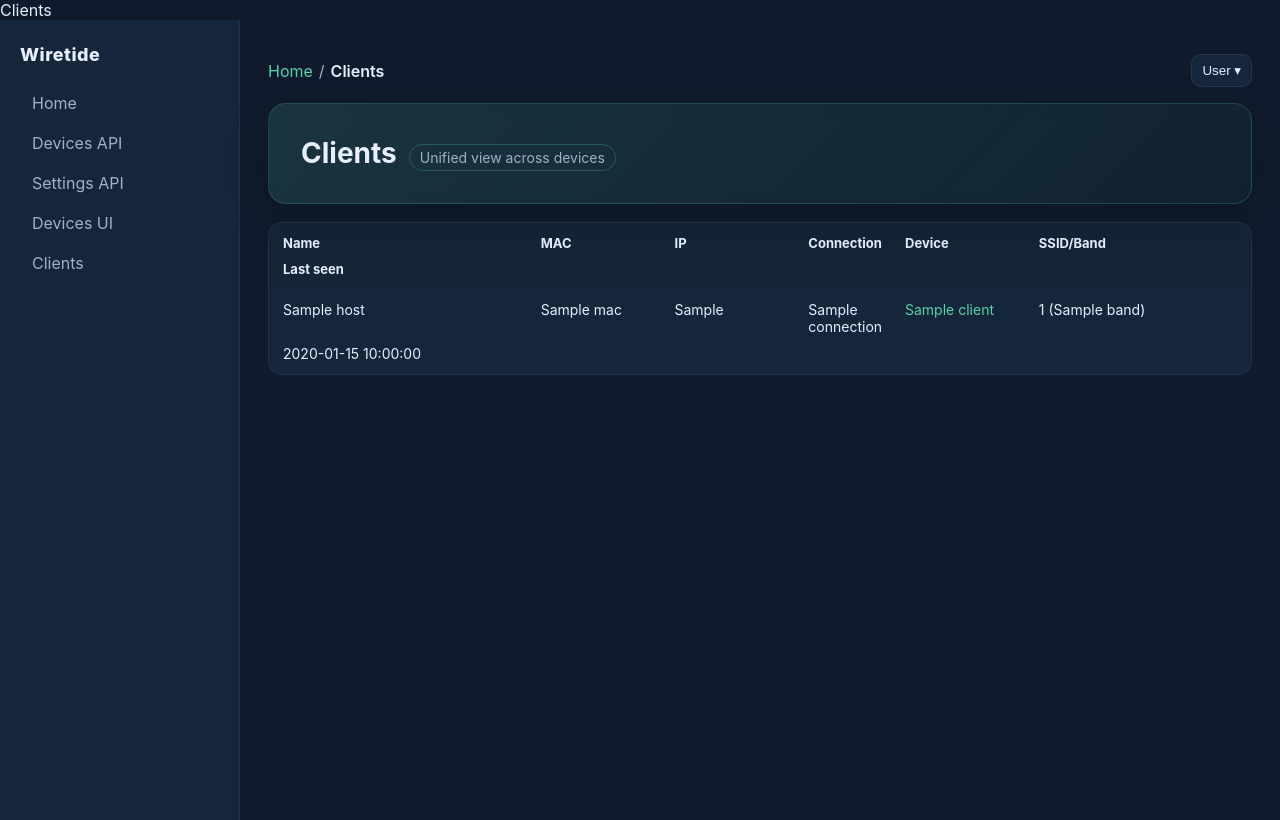
After one commit to simonsays-techtalk/WiretideAI, a FastAPI app: template backend/templates/clients.html in a window 1280 px wide. The commit adds this page. Run offline with FastAPI, Linux system fonts and the light colour scheme; the template is opened without the code that fills it: most values are stand-ins (such as "Sample title", 1, 10 or a date in 2020).

Commit message:
Add unified clients view and remove per-device clients tab

```diff
--- a/backend/templates/base.html
+++ b/backend/templates/base.html
@@ -15,6 +15,7 @@
           <a href="/api/devices" class="nav-link">Devices API</a>
           <a href="/api/settings" class="nav-link">Settings API</a>
           <a href="/devices" class="nav-link">Devices UI</a>
+          <a href="/clients" class="nav-link">Clients</a>
         </nav>
       </aside>
       <main class="content">
--- /dev/null
+++ b/backend/templates/clients.html
@@ -0,0 +1,37 @@
+{% block pagetitle %}Clients{% endblock %}
+{% extends "base.html" %}
+{% block content %}
+<main class="page">
+  <header class="hero">
+    <div class="brand">
+      <div class="title">Clients</div>
+      <div class="version">Unified view across devices</div>
+    </div>
+  </header>
+  <section class="table">
+    <div class="table-head">
+      <div>Name</div>
+      <div>MAC</div>
+      <div>IP</div>
+      <div>Connection</div>
+      <div>Device</div>
+      <div>SSID/Band</div>
+      <div>Last seen</div>
+    </div>
+    {% for c in clients %}
+    <div class="table-row">
+      <div class="cell">{{ c.host or c.mac or "unknown" }}</div>
+      <div class="cell mono">{{ c.mac }}</div>
+      <div class="cell mono">{{ c.ip or "—" }}</div>
+      <div class="cell">{{ c.connection }}</div>
+      <div class="cell"><a class="link" href="/devices/{{ c.device_id }}">{{ c.device_name }}</a></div>
+      <div class="cell">{{ c.ssid or "—" }}{% if c.band %} ({{ c.band }}){% endif %}</div>
+      <div class="cell mono">{{ c.updated_at or "—" }}</div>
+    </div>
+    {% endfor %}
+    {% if not clients %}
+    <div class="table-row"><div class="cell" colspan="7">No clients reported yet.</div></div>
+    {% endif %}
+  </section>
+</main>
+{% endblock %}
--- a/backend/wiretide/routes.py
+++ b/backend/wiretide/routes.py
@@ -477,6 +477,59 @@ def devices_page(
     )
 
 
+@router.get("/clients", response_class=HTMLResponse)
+def clients_page(
+    request: Request,
+    session: Session = Depends(get_session),
+    _: None = Depends(require_admin_token),
+):
+    if not templates:
+        return HTMLResponse(
+            content="Templates not available; ensure Jinja2 is installed.",
+            status_code=501,
+        )
+    devices = session.exec(select(Device)).all()
+    device_map = {d.id: d for d in devices}
+    statuses = session.exec(select(DeviceStatus)).all()
+
+    clients_by_mac = {}
+    for status_row in statuses:
+        if not status_row.clients:
+            continue
+        device = device_map.get(status_row.device_id)
+        for entry in status_row.clients:
+            mac = (entry.get("mac") or "").lower()
+            key = mac or f"row-{status_row.device_id}-{len(clients_by_mac)}"
+            record = {
+                "mac": mac or entry.get("host") or entry.get("hostname") or "unknown",
+                "ip": entry.get("ip"),
+                "host": entry.get("host") or entry.get("hostname"),
+                "connection": "wifi" if entry.get("iface") or entry.get("ssid") else "lan",
+                "ssid": entry.get("ssid"),
+                "band": entry.get("band"),
+                "device_name": device.hostname if device else f"device-{status_row.device_id}",
+                "device_id": status_row.device_id,
+                "updated_at": status_row.updated_at,
+            }
+            existing = clients_by_mac.get(key)
+            if existing and existing.get("updated_at") and status_row.updated_at:
+                if existing["updated_at"] >= status_row.updated_at:
+                    continue
+            clients_by_mac[key] = record
+
+    rows = list(clients_by_mac.values())
+    rows.sort(key=lambda r: (r.get("host") or r.get("mac") or "").lower())
+
+    return templates.TemplateResponse(
+        "clients.html",
+        {
+            "request": request,
+            "clients": rows,
+            "admin_session": True,
+        },
+    )
+
+
 @router.post("/api/devices/approve", response_model=RegisterResponse)
 def approve_device(
     payload: ApproveRequest,
```
Also changed, not shown: backend/templates/device_detail.html (+0 -12 lines), CHANGELOG.md.
